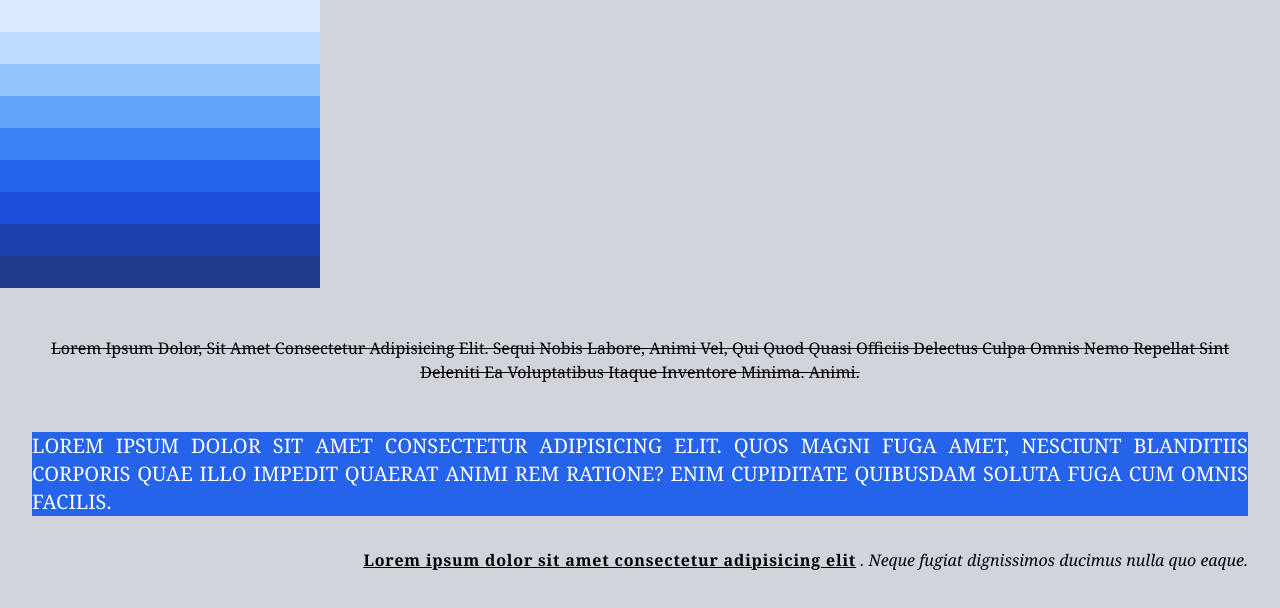
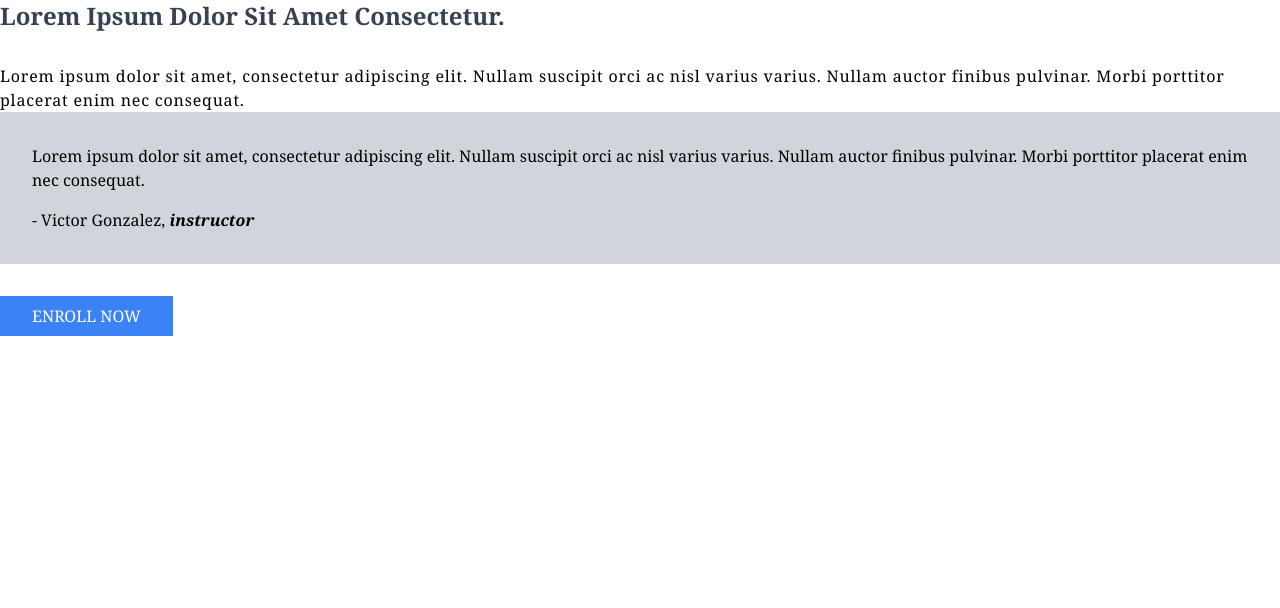
Before and after one commit to SAIDOU11/Tailwind-CSS, a plain HTML site: page index.html in a window 1280 px wide. Drawn offline with nearby package versions, Linux system fonts and the light colour scheme.

Commit message:
text challenge

```diff
--- a/index.html
+++ b/index.html
@@ -9,33 +9,30 @@
     />
     <title>Tailwind CSS</title>
   </head>
-  <body class="bg-gray-300 font-serif">
-    <div class="bg-blue-100 w-1/4 h-8"></div>
-    <div class="bg-blue-200 w-1/4 h-8"></div>
-    <div class="bg-blue-300 w-1/4 h-8"></div>
-    <div class="bg-blue-400 w-1/4 h-8"></div>
-    <div class="bg-blue-500 w-1/4 h-8"></div>
-    <div class="bg-blue-600 w-1/4 h-8"></div>
-    <div class="bg-blue-700 w-1/4 h-8"></div>
-    <div class="bg-blue-800 w-1/4 h-8"></div>
-    <div class="bg-blue-900 w-1/4 h-8"></div>
-    <p class="m-12 text-center line-through capitalize">
-      Lorem ipsum dolor, sit amet consectetur adipisicing elit. Sequi nobis
-      labore, animi vel, qui quod quasi officiis delectus culpa omnis nemo
-      repellat sint deleniti ea voluptatibus itaque inventore minima. Animi.
+  <body class="font-serif">
+    <h1 class="text-2xl font-bold text-gray-700 capitalize">
+      Lorem ipsum dolor sit amet consectetur.
+    </h1>
+
+    <p class="leading-6 tracking-wider mt-8">
+      Lorem ipsum dolor sit amet, consectetur adipiscing elit. Nullam suscipit
+      orci ac nisl varius varius. Nullam auctor finibus pulvinar. Morbi
+      porttitor placerat enim nec consequat.
     </p>
-    <p
-      class="bg-blue-600 m-8 text-justify text-xl text-white leading-loosed uppercase"
-    >
-      Lorem ipsum dolor sit amet consectetur adipisicing elit. Quos magni fuga
-      amet, nesciunt blanditiis corporis quae illo impedit quaerat animi rem
-      ratione? Enim cupiditate quibusdam soluta fuga cum omnis facilis.
-    </p>
-    <p class="m-8 text-l italic text-right">
-      <span class="not-italic font-semibold tracking-wider underline"
-        >Lorem ipsum dolor sit amet consectetur adipisicing elit</span
-      >
-      . Neque fugiat dignissimos ducimus nulla quo eaque.
-    </p>
+
+    <div class="bg-gray-300 p-8">
+      <p class="text-black-400">
+        Lorem ipsum dolor sit amet, consectetur adipiscing elit. Nullam suscipit
+        orci ac nisl varius varius. Nullam auctor finibus pulvinar. Morbi
+        porttitor placerat enim nec consequat.
+      </p>
+      <p class="mt-4 text-black-400">
+        - Victor Gonzalez, <span class="font-bold italic">instructor</span>
+      </p>
+    </div>
+
+    <button class="mt-8 bg-blue-500 uppercase py-2 px-8 text-white">
+      Enroll Now
+    </button>
   </body>
 </html>
```
